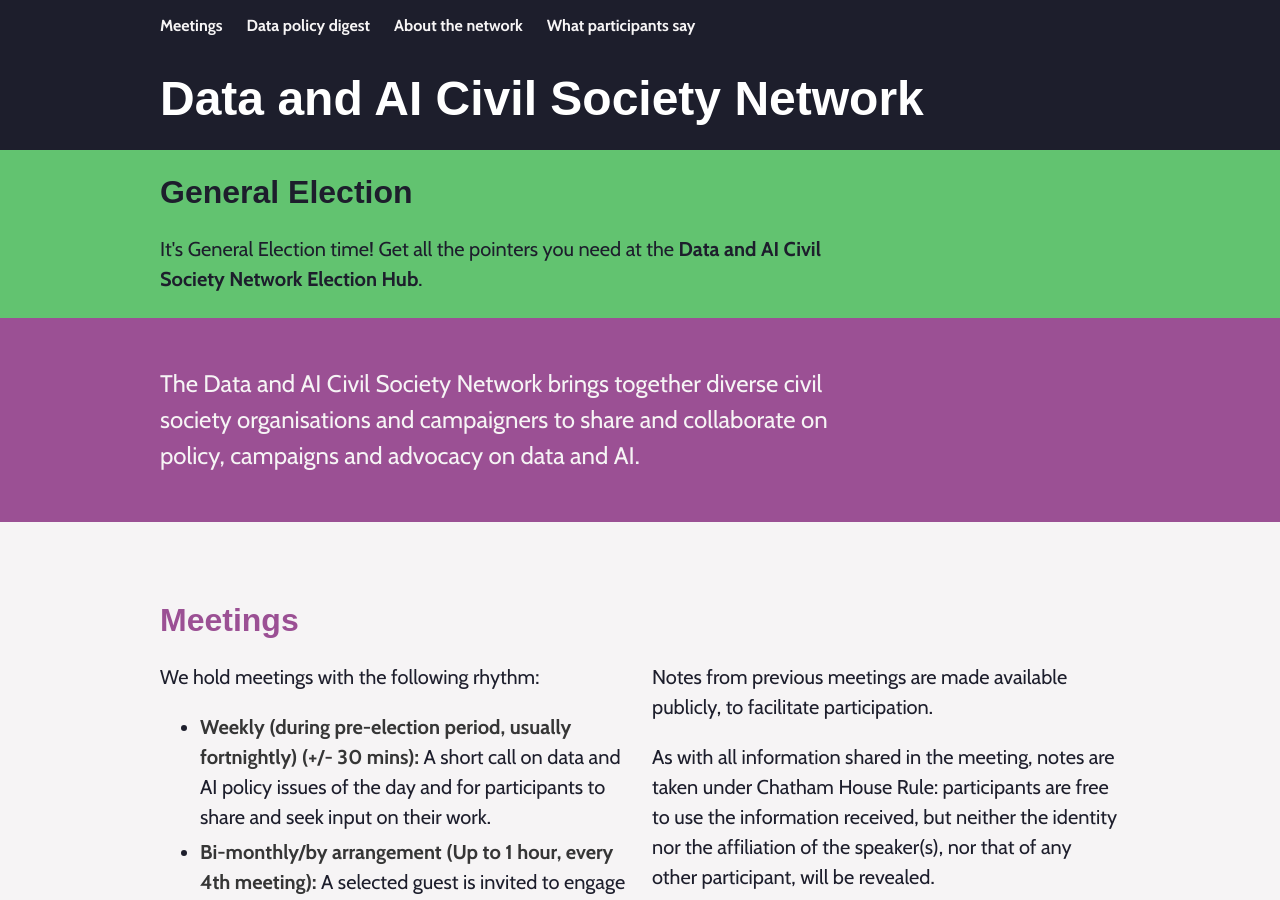
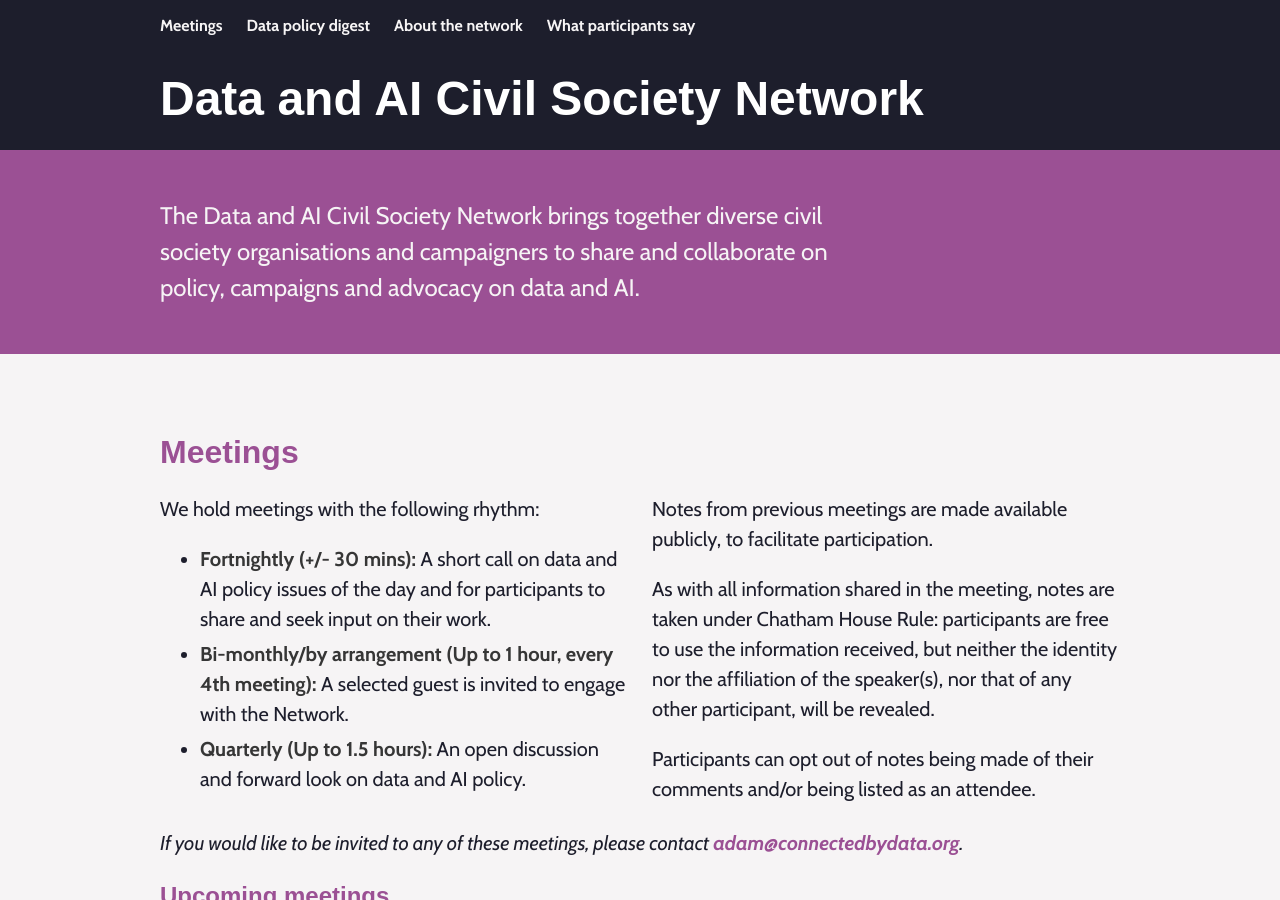
Before and after one commit to connectedbydata/data-and-ai-cso-network.org, a Jekyll site: the page built from index.md, in a window 1280 px wide and 900 px high. Built offline with Jekyll 4.4.1, drawn with Linux system fonts in a browser that asks for light colours; nearby versions of some CDN libraries; some web fonts are replaced.

Commit message:
Update homepage layout and text

```diff
--- a/_layouts/default.html
+++ b/_layouts/default.html
@@ -5,23 +5,6 @@
 
   <body>
     {%- include header.html -%}
-
-    <section class="hero is-small highlight">
-      <div class="hero-body">
-        <div class="container is-max-desktop">
-          <h2 class="title">General Election</h2>
-          <div class="columns">
-            <div class="column is-three-quarters-desktop is-three-quarters-fullhd">
-              <div class="content is-size-5">
-                <p>
-                  It's General Election time! Get all the pointers you need at the <a href="https://docs.google.com/document/d/17OtfyoS7aRKJR5DIW-OOVkXYVe2lG06vm5cdPXyzZYI/edit">Data and AI Civil Society Network Election Hub</a>.
-                </p>
-              </div>
-            </div>
-          </div>
-        </div>
-      </div>
-    </section>
 
     <section class="hero">
       <div class="hero-body">
@@ -49,7 +32,7 @@
                 We hold meetings with the following rhythm:
               </p>
               <ul>
-                <li><strong>Weekly (during pre-election period, usually fortnightly) (+/- 30 mins):</strong> A short call on data and AI policy issues of the day and for participants to share and seek input on their work.</li>
+                <li><strong>Fortnightly (+/- 30 mins):</strong> A short call on data and AI policy issues of the day and for participants to share and seek input on their work.</li>
                 <li><strong>Bi-monthly/by arrangement (Up to 1 hour, every 4th meeting):</strong> A selected guest is invited to engage with the Network.</li>
                 <li><strong>Quarterly (Up to 1.5 hours):</strong> An open discussion and forward look on data and AI policy.</li>
               </ul>
```
